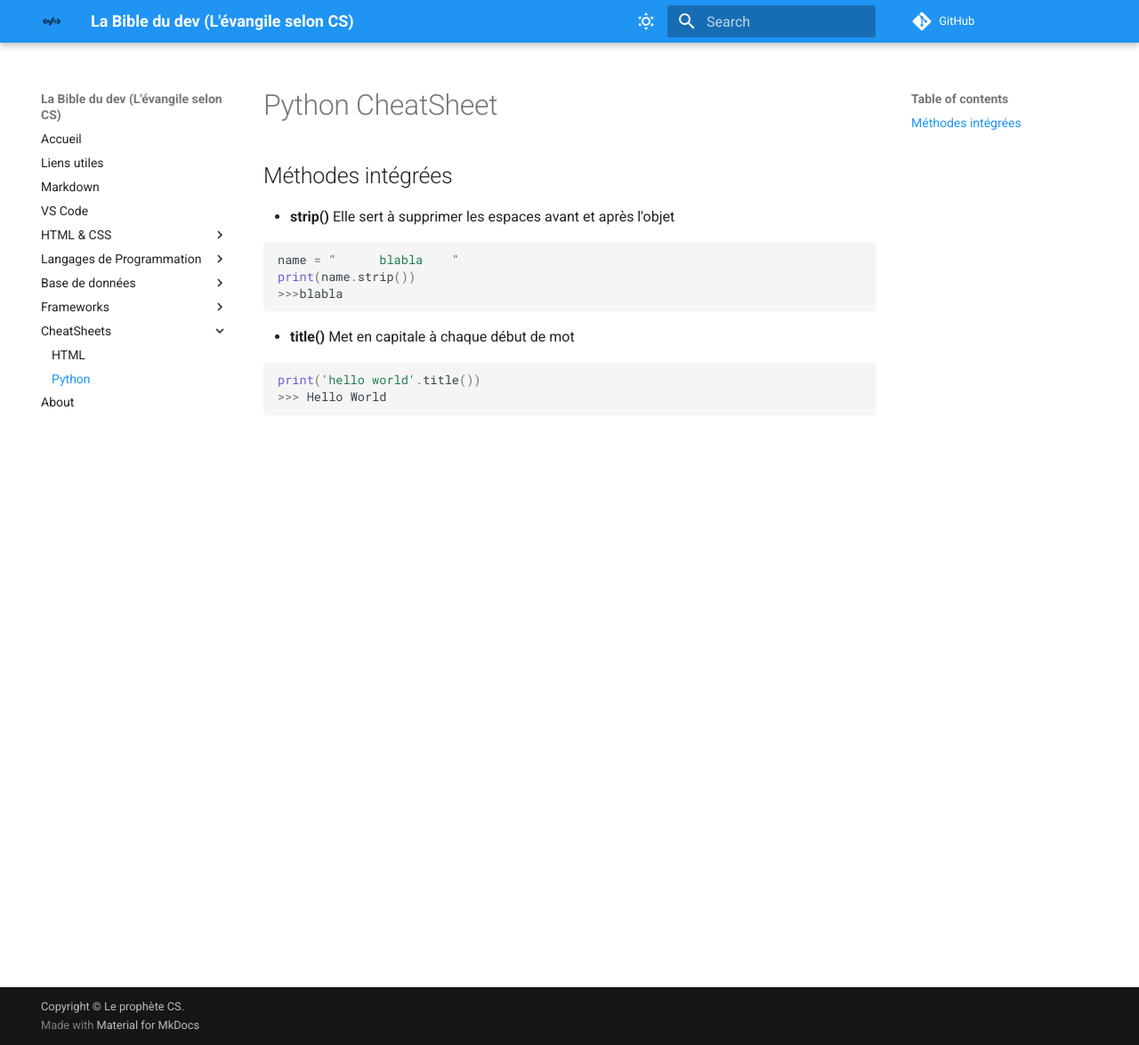
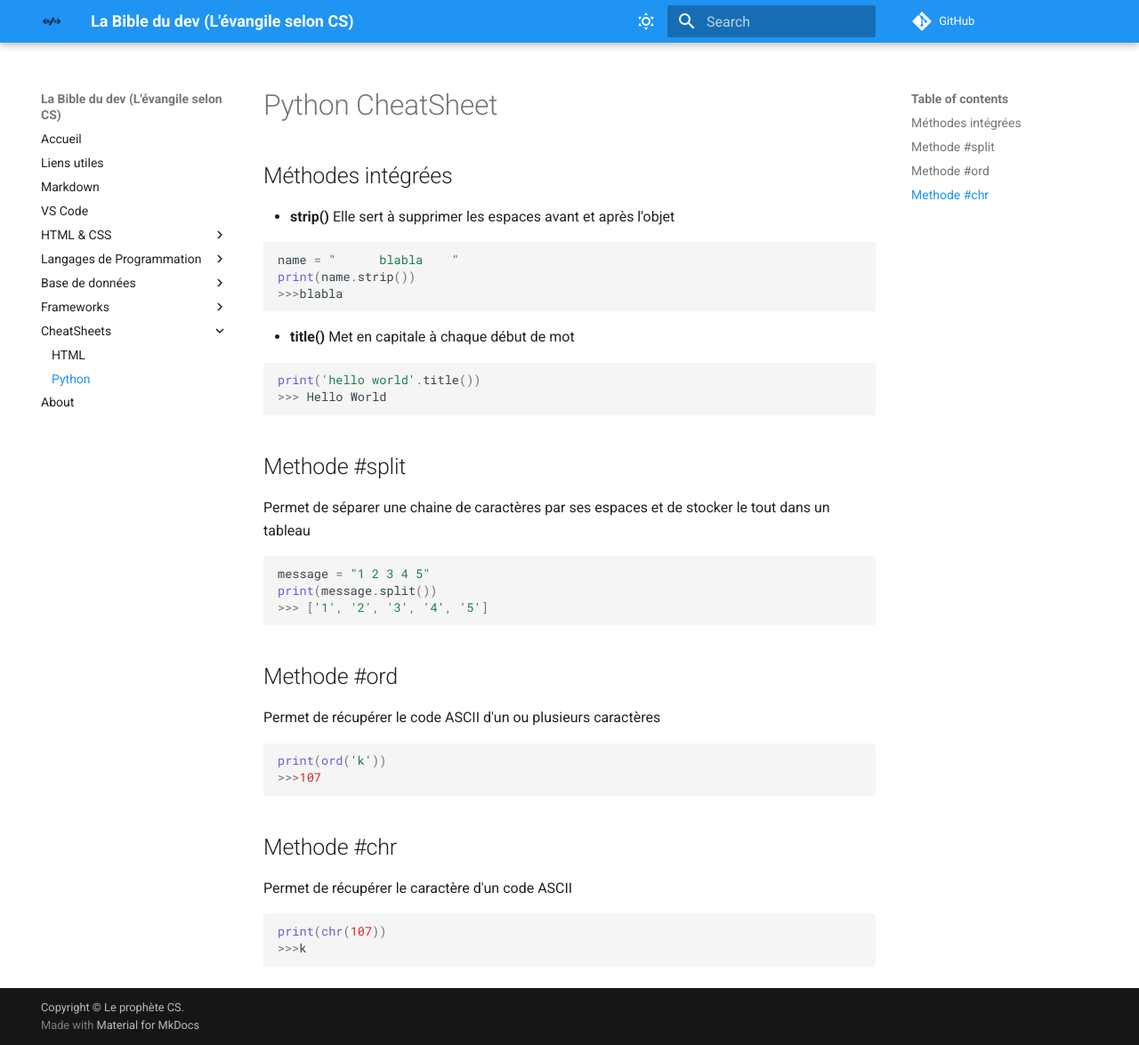
Before and after one commit to SampedroCyril/bible_build, an MkDocs documentation site: the page built from docs/cheatsheet_py.md, in a window 1280 px wide and 1175 px high. Shown: the whole window at 89% size. Built offline with MkDocs 1.6.1 and Material for MkDocs 9.7.7, drawn with Linux system fonts in a browser that asks for light colours; comment, search, counter and statistics services are not loaded.

Commit message:
update py and js

````diff
--- a/docs/cheatsheet_py.md
+++ b/docs/cheatsheet_py.md
@@ -18,3 +18,28 @@ Met en capitale à chaque début de mot
 print('hello world'.title())
 >>> Hello World
 ```
+
+## Methode #split
+Permet de séparer une chaine de caractères par ses espaces et de stocker le tout dans un tableau
+
+```py
+message = "1 2 3 4 5"
+print(message.split())
+>>> ['1', '2', '3', '4', '5']
+```
+
+## Methode #ord
+Permet de récupérer le code ASCII d'un ou plusieurs caractères
+
+```py
+print(ord('k'))
+>>>107
+```
+
+## Methode #chr
+Permet de récupérer le caractère d'un code ASCII
+
+```py
+print(chr(107))
+>>>k
+```
````
Also changed, not shown: docs/js.md (+21 -0 lines).
